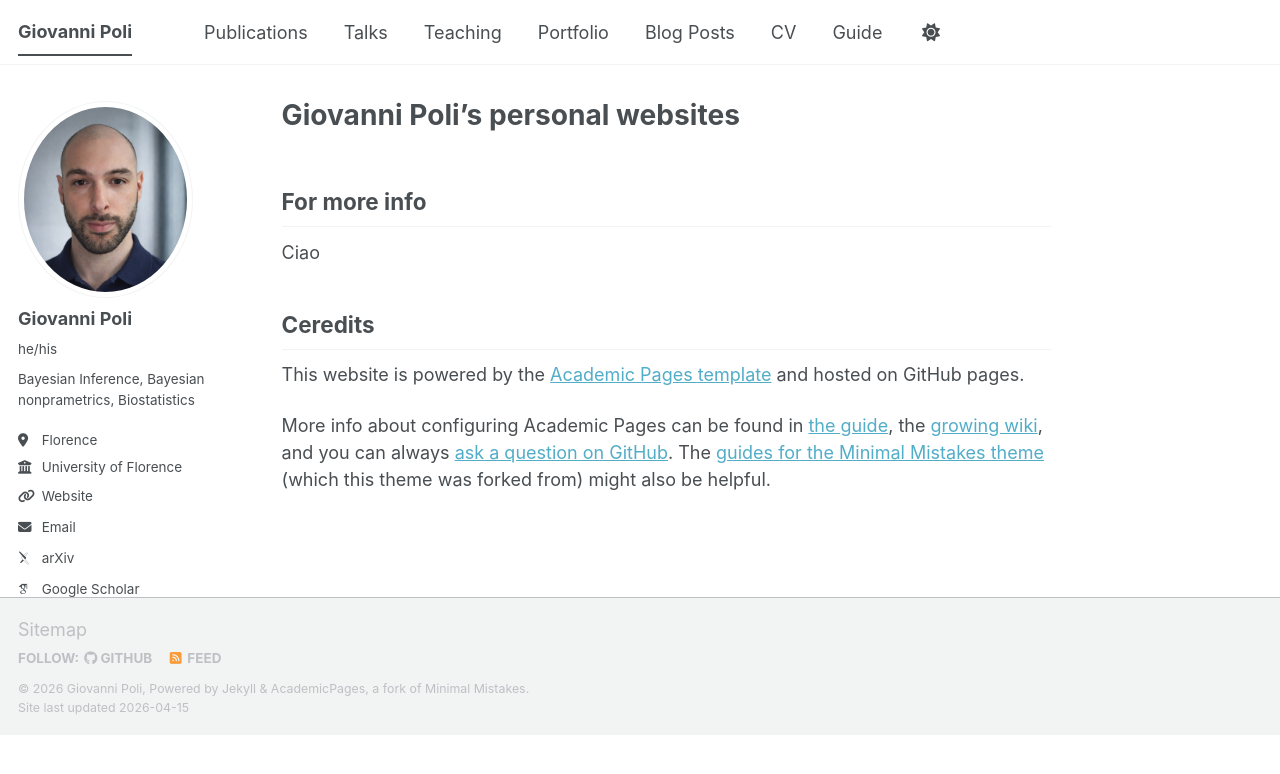
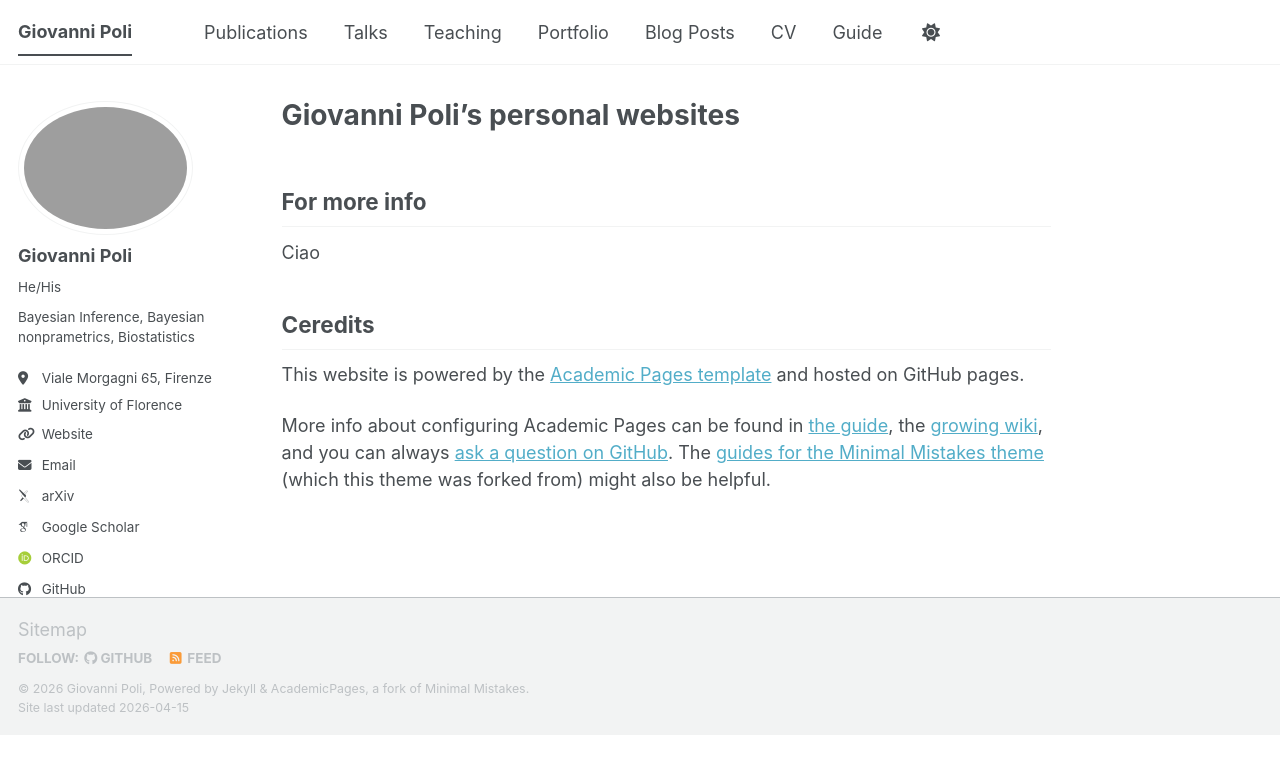
Before and after one commit to GiovanniPoli/GiovanniPoli.github.io, a Jekyll site: the page built from _pages/about.md, in a window 1280 px wide. Shown: the top 774 px of the page. Built offline with Jekyll 4.4.1, drawn with Linux system fonts in a browser that asks for light colours; some web fonts are replaced; a script bundle is joined from its source files by our own code; library files that are not in the unit come from our copies.

Commit message:
Modify author profile in _config.yml
Updated author profile fields and added comments for clarity.

```diff
--- a/_config.yml
+++ b/_config.yml
@@ -22,17 +22,17 @@ repository               : "GiovanniPoli/GiovanniPoli.github.io"
 #               Additional customization can be done by editing /_includes/author-profile.html
 author:
   # Biographic information
-  avatar           : "profile.png"
+  avatar           :  #
   name             : "Giovanni Poli"
-  pronouns         : "he/his"
+  pronouns         : "He/His"
   bio              : "Bayesian Inference, Bayesian nonprametrics, Biostatistics"
-  location         : "Florence"
+  location         : "Viale Morgagni 65, Firenze"
   employer         : "University of Florence"
   uri              : https://GiovanniPoli.github.io
   email            : "giovanni.poli@unifi.it"
 
   # Academic websites
-  academia         : # https://GiovanniPoli.github.io
+  academia         : # URL
   arxiv            : https://arxiv.org/search/stat?searchtype=author&query=Poli,+G # URL - Update with the correct link to your profile
   googlescholar    : "https://scholar.google.com/citations?user=n9HkLcoAAAAJ&hl=it"
   inspire-hep      : # URL
@@ -106,7 +106,7 @@ comments:
   facebook:
     appid                :
     num_posts            : # 5 (default)
-    colorscheme          : # "light" (default), "dark"
+    colorscheme          :  "light"  # (default), "dark"
 staticman:
   allowedFields          : ['name', 'email', 'url', 'message']
   branch                 : "gh-pages" # "master", "gh-pages"
```
